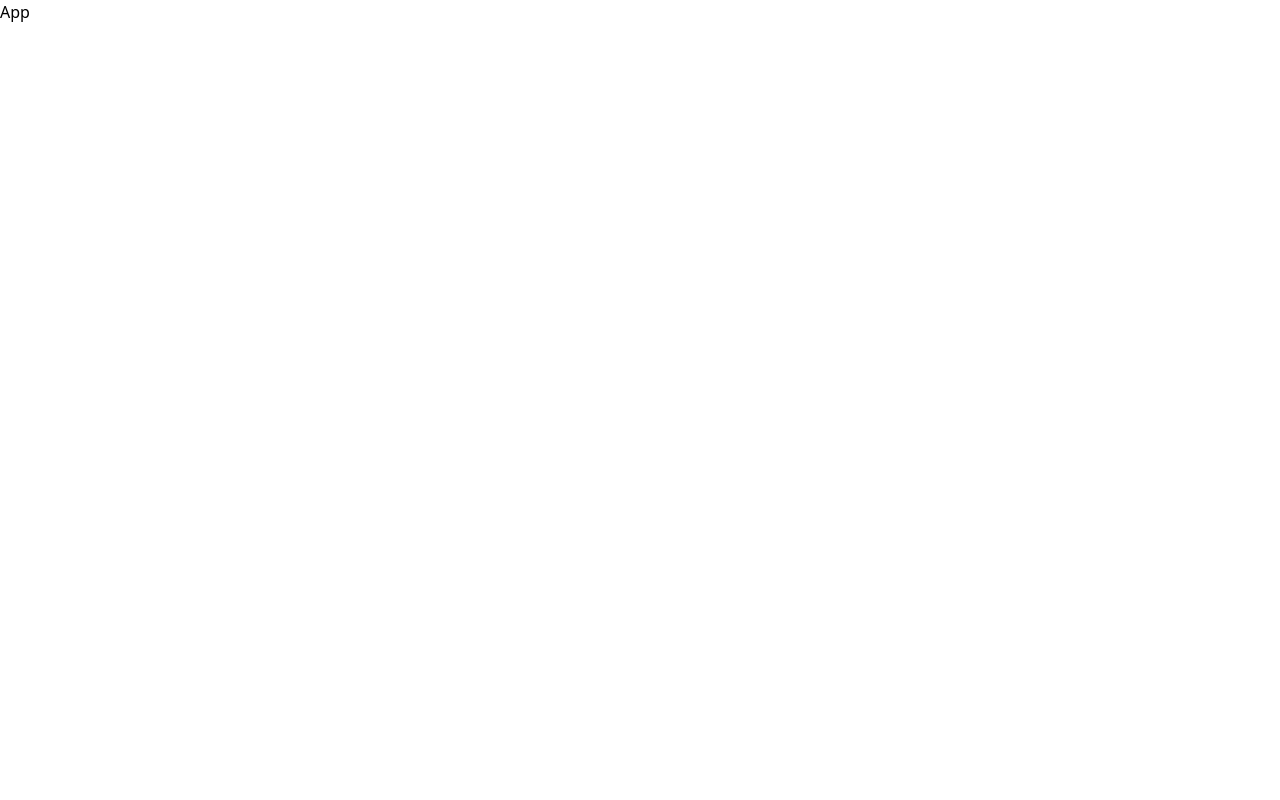
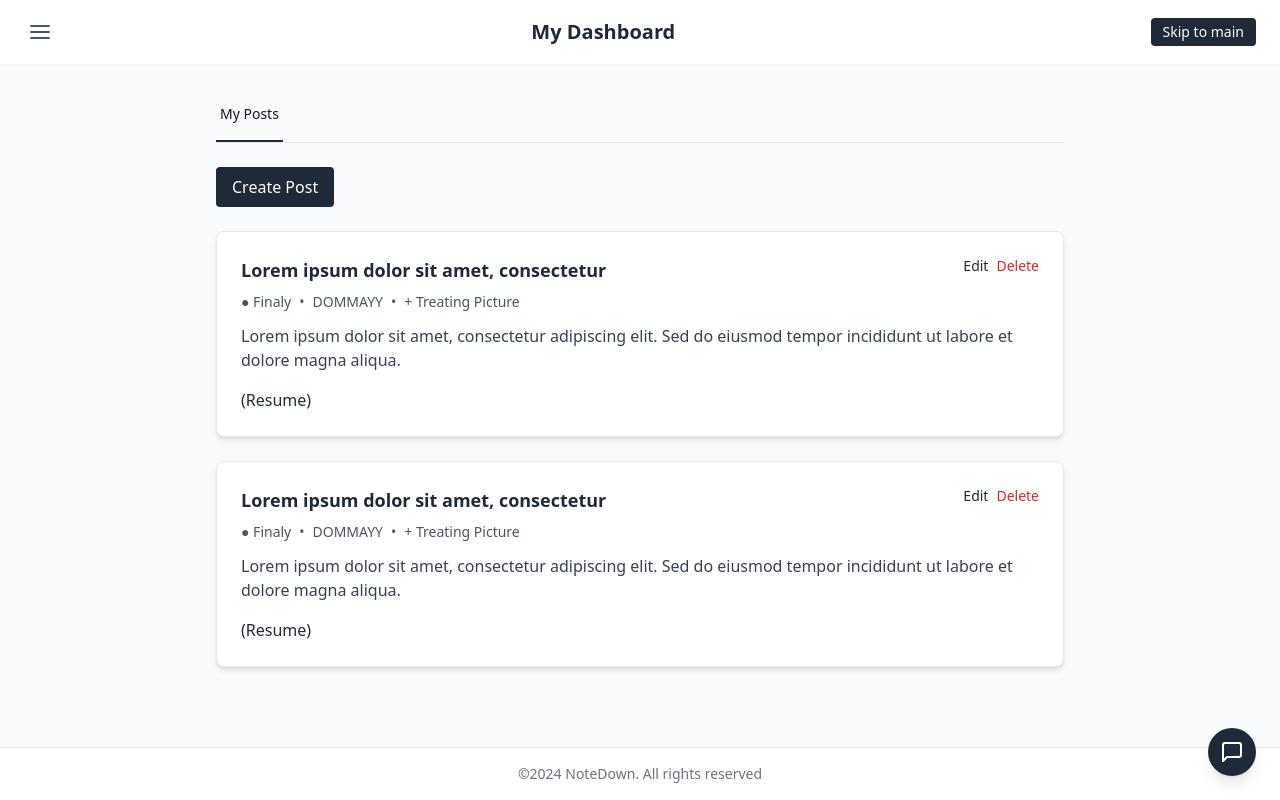
Before and after one commit to Ishimweric/blogging_app, a React (Vite) app in the folder frontend/: page / in a window 1280 px wide. Built offline with nearby package versions, Linux system fonts and the light colour scheme.

Commit message:
Added dashboard layout

```diff
--- a/frontend/src/App.jsx
+++ b/frontend/src/App.jsx
@@ -1,7 +1,14 @@
+import Dashboard from "./components/Dashboard"
+import Footer from "./components/Footer"
+
 const App = () => {
   return (
-    <div>App</div>
+    <div>
+                <Dashboard />
+
+    </div>
   )
+
 }
 
 export default App
--- /dev/null
+++ b/frontend/src/components/Dashboard.jsx
@@ -0,0 +1,242 @@
+import React, { useState } from 'react';
+import { FiMenu, FiMessageSquare } from 'react-icons/fi';
+import Footer from './Footer';
+
+const Dashboard = () => {
+  const [activeTab, setActiveTab] = useState('myPosts');
+  const [showCreateForm, setShowCreateForm] = useState(false);
+  const [posts, setPosts] = useState([
+    {
+      id: 1,
+      title: 'Lorem ipsum dolor sit amet, consectetur',
+      author: 'Finaly',
+      date: 'DOMMAYY',
+      content: 'Lorem ipsum dolor sit amet, consectetur adipiscing elit. Sed do eiusmod tempor incididunt ut labore et dolore magna aliqua.',
+      image: 'treating-picture.jpg',
+      status: 'published'
+    },
+    {
+      id: 2,
+      title: 'Lorem ipsum dolor sit amet, consectetur',
+      author: 'Finaly',
+      date: 'DOMMAYY',
+      content: 'Lorem ipsum dolor sit amet, consectetur adipiscing elit. Sed do eiusmod tempor incididunt ut labore et dolore magna aliqua.',
+      image: 'treating-picture.jpg',
+      status: 'published'
+    }
+  ]);
+
+  const [editingPost, setEditingPost] = useState(null);
+  const [formData, setFormData] = useState({
+    title: '',
+    content: '',
+    image: ''
+  });
+
+  const handleInputChange = (e) => {
+    const { name, value } = e.target;
+    setFormData(prev => ({ ...prev, [name]: value }));
+  };
+
+  const handleSubmit = (e) => {
+    e.preventDefault();
+    if (editingPost) {
+      setPosts(posts.map(post =>
+        post.id === editingPost.id ? { ...post, ...formData } : post
+      ));
+      setEditingPost(null);
+    } else {
+      const newPost = {
+        id: Date.now(),
+        author: 'Current User',
+        date: new Date().toLocaleDateString(),
+        status: 'published',
+        ...formData
+      };
+      setPosts([newPost, ...posts]);
+    }
+    setFormData({ title: '', content: '', image: '' });
+    setShowCreateForm(false);
+  };
+
+  const handleDelete = (postId) => {
+    setPosts(posts.filter(post => post.id !== postId));
+  };
+
+  return (
+    <div className="min-h-screen flex flex-col bg-gray-50">
+      {/* Header */}
+      <header className="bg-white shadow-sm py-4 px-6 flex justify-between items-center sticky top-0 z-10">
+        <button className="text-gray-600 hover:text-gray-900 p-1 rounded-full hover:bg-gray-100">
+          <FiMenu size={24} />
+        </button>
+        <h1 className="text-xl font-semibold text-gray-800">My Dashboard</h1>
+        <a
+          href="#main-content"
+          className="text-sm text-white bg-gray-800 px-3 py-1 rounded hover:bg-black transition-colors"
+        >
+          Skip to main
+        </a>
+      </header>
+
+      {/* Fixed Chatbot Icon */}
+      <button className="fixed bottom-6 right-6 bg-gray-800 text-white p-3 rounded-full shadow-lg hover:bg-black transition-colors">
+        <FiMessageSquare size={24} />
+      </button>
+
+      {/* Main Content */}
+      <main id="main-content" className="flex-1 p-6 max-w-4xl mx-auto w-full">
+        {/* Tabs */}
+        <div className="border-b border-gray-200 mb-6">
+          <nav className="flex space-x-8">
+            <button
+              onClick={() => setActiveTab('myPosts')}
+              className={`py-4 px-1 border-b-2 font-medium text-sm ${
+                activeTab === 'myPosts'
+                  ? 'border-gray-800 text-gray-900'
+                  : 'border-transparent text-gray-500 hover:text-gray-700'
+              }`}
+            >
+              My Posts
+            </button>
+          </nav>
+        </div>
+
+        {/* Create Post Button */}
+        <div className="mb-6">
+          <button
+            onClick={() => {
+              setShowCreateForm(true);
+              setEditingPost(null);
+              setFormData({ title: '', content: '', image: '' });
+            }}
+            className="text-white bg-gray-800 px-4 py-2 rounded hover:bg-black transition-colors"
+          >
+            Create Post
+          </button>
+        </div>
+
+        {/* Create/Edit Form */}
+        {showCreateForm && (
+          <div className="bg-white p-6 rounded-lg shadow-md mb-6 border border-gray-200">
+            <h2 className="text-lg font-medium mb-4 text-gray-800">
+              {editingPost ? 'Edit Post' : 'Create New Post'}
+            </h2>
+            <form onSubmit={handleSubmit}>
+              <div className="mb-4">
+                <label htmlFor="title" className="block text-sm font-medium text-gray-700 mb-1">
+                  Title
+                </label>
+                <input
+                  type="text"
+                  id="title"
+                  name="title"
+                  value={formData.title}
+                  onChange={handleInputChange}
+                  className="w-full px-3 py-2 border border-gray-300 rounded-md focus:ring-2 focus:ring-gray-800 focus:border-transparent"
+                  required
+                />
+              </div>
+              <div className="mb-4">
+                <label htmlFor="content" className="block text-sm font-medium text-gray-700 mb-1">
+                  Content
+                </label>
+                <textarea
+                  id="content"
+                  name="content"
+                  rows="6"
+                  value={formData.content}
+                  onChange={handleInputChange}
+                  className="w-full px-3 py-2 border border-gray-300 rounded-md focus:ring-2 focus:ring-gray-800 focus:border-transparent"
+                  required
+                ></textarea>
+              </div>
+              <div className="mb-4">
+                <label htmlFor="image" className="block text-sm font-medium text-gray-700 mb-1">
+                  Image URL
+                </label>
+                <input
+                  type="text"
+                  id="image"
+                  name="image"
+                  value={formData.image}
+                  onChange={handleInputChange}
+                  className="w-full px-3 py-2 border border-gray-300 rounded-md focus:ring-2 focus:ring-gray-800 focus:border-transparent"
+                  placeholder="https://example.com/image.jpg"
+                />
+              </div>
+              <div className="flex justify-end space-x-3">
+                <button
+                  type="button"
+                  onClick={() => setShowCreateForm(false)}
+                  className="px-4 py-2 border border-gray-300 rounded-md text-sm font-medium text-gray-700 hover:bg-gray-50"
+                >
+                  Cancel
+                </button>
+                <button
+                  type="submit"
+                  className="text-white bg-gray-800 px-4 py-2 rounded hover:bg-black transition-colors"
+                >
+                  {editingPost ? 'Update Post' : 'Publish Post'}
+                </button>
+              </div>
+            </form>
+          </div>
+        )}
+
+        {/* Posts List */}
+        <div className="space-y-6">
+          {posts.map(post => (
+            <div key={post.id} className="bg-white p-6 rounded-lg shadow-md border border-gray-200">
+              <div className="flex justify-between items-start mb-2">
+                <h2 className="text-lg font-semibold text-gray-800">{post.title}</h2>
+                <div className="flex space-x-2">
+                  <button
+                    onClick={() => {
+                      setEditingPost(post);
+                      setFormData({
+                        title: post.title,
+                        content: post.content,
+                        image: post.image
+                      });
+                      setShowCreateForm(true);
+                    }}
+                    className="text-gray-800 hover:text-black text-sm font-medium"
+                  >
+                    Edit
+                  </button>
+                  <button
+                    onClick={() => handleDelete(post.id)}
+                    className="text-red-600 hover:text-red-800 text-sm font-medium"
+                  >
+                    Delete
+                  </button>
+                </div>
+              </div>
+              <div className="flex items-center text-sm text-gray-600 mb-3">
+                <span className="font-medium">● {post.author}</span>
+                <span className="mx-2">•</span>
+                <span>{post.date}</span>
+                {post.image && (
+                  <>
+                    <span className="mx-2">•</span>
+                    <span>+ Treating Picture</span>
+                  </>
+                )}
+              </div>
+              <p className="text-gray-700 mb-4">{post.content}</p>
+              <button className="text-gray-800 font-medium hover:text-black">
+                (Resume)
+              </button>
+            </div>
+          ))}
+        </div>
+      </main>
+
+      {/* Footer */}
+      <Footer />
+    </div>
+  );
+};
+
+export default Dashboard;
--- /dev/null
+++ b/frontend/src/components/Footer.jsx
@@ -0,0 +1,13 @@
+import React from 'react';
+
+const Footer = () => {
+  return (
+    <footer className="bg-white py-4 px-6 border-t border-gray-200">
+      <div className="text-center text-sm text-gray-500">
+        ©2024 NoteDown. All rights reserved
+      </div>
+    </footer>
+  );
+};
+
+export default Footer;
```
